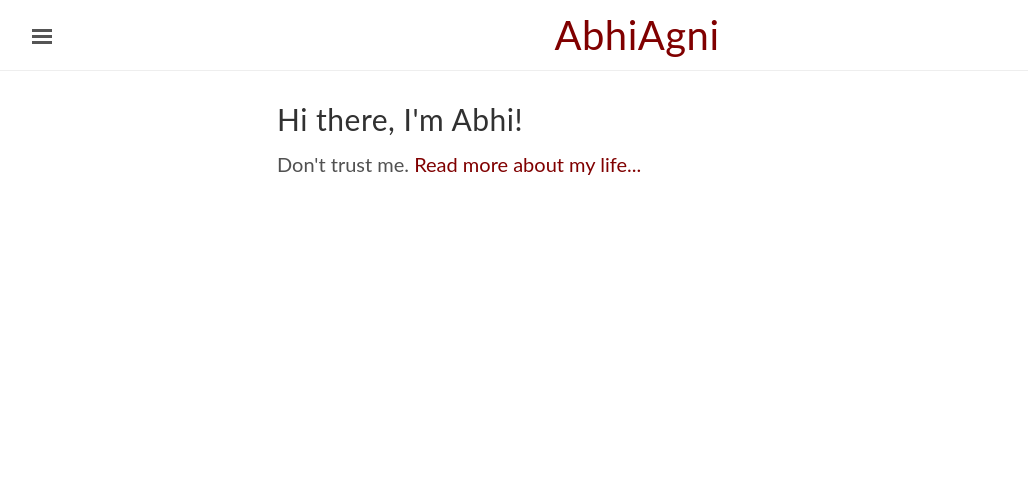
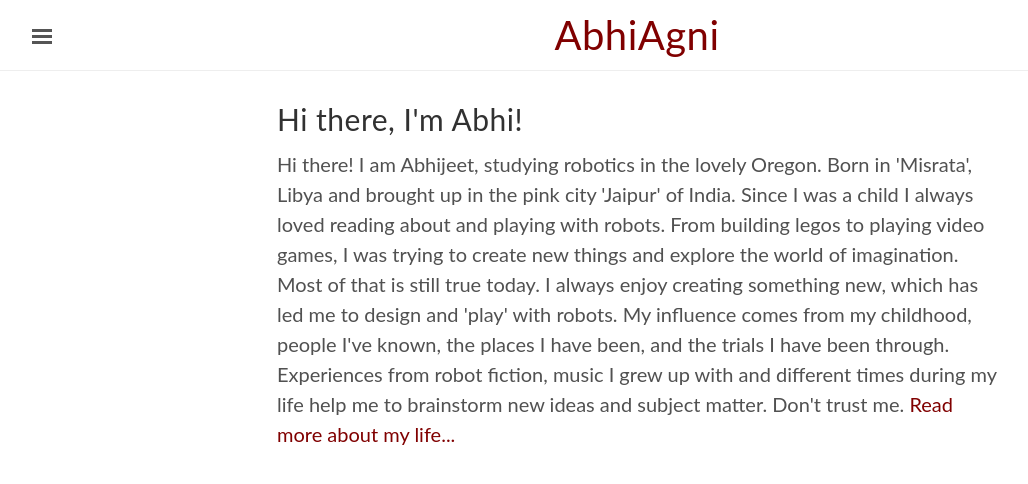
Before and after one commit to abhiagni11/abhiagni11.github.io, a Jekyll site: the page built from index.html, in a window 1280 px wide. Shown: the top 484 px of the page, without its empty margins (3-1031 px from the left). Built offline with Jekyll 4.4.1, drawn with Linux system fonts in a browser that asks for light colours; the list of posts is cut into pages by our own code.

Commit message:
Update index.html

```diff
--- a/index.html
+++ b/index.html
@@ -6,5 +6,13 @@ title: Home
 
 <div class="blurb">
 			<h2>Hi there, I'm Abhi!</h2>
-			<p>Don't trust me. <a href="/about">Read more about my life...</a></p>
+			<p>Hi there! I am Abhijeet, studying robotics in the lovely Oregon.
+        Born in 'Misrata', Libya and brought up in the pink city 'Jaipur' of India.
+        Since I was a child I always loved reading about and playing with robots.
+        From building legos to playing video games, I was trying to create new things and explore the world of imagination.
+        Most of that is still true today.
+        I always enjoy creating something new, which has led me to design and 'play' with robots.
+        My influence comes from my childhood, people I've known, the places I have been, and the trials I have been through.
+        Experiences from robot fiction, music I grew up with and different times during my life help me to brainstorm new ideas and subject matter.
+        Don't trust me. <a href="/about">Read more about my life...</a></p>
 </div>
```
